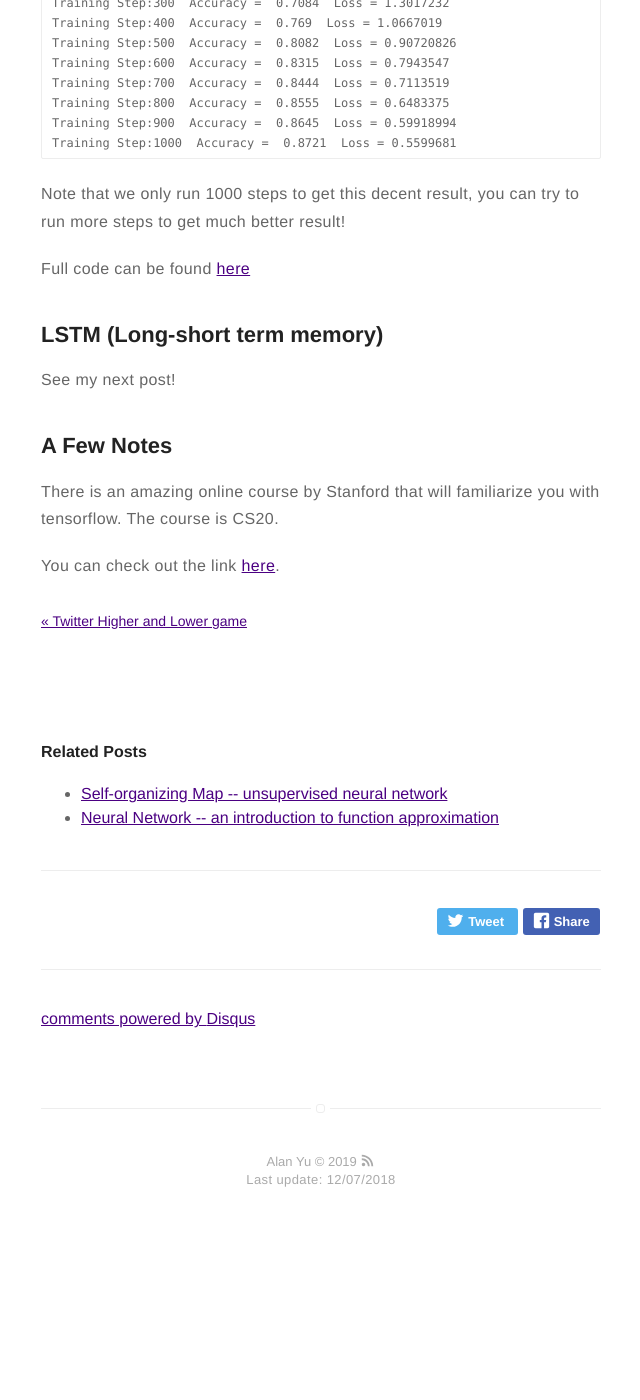
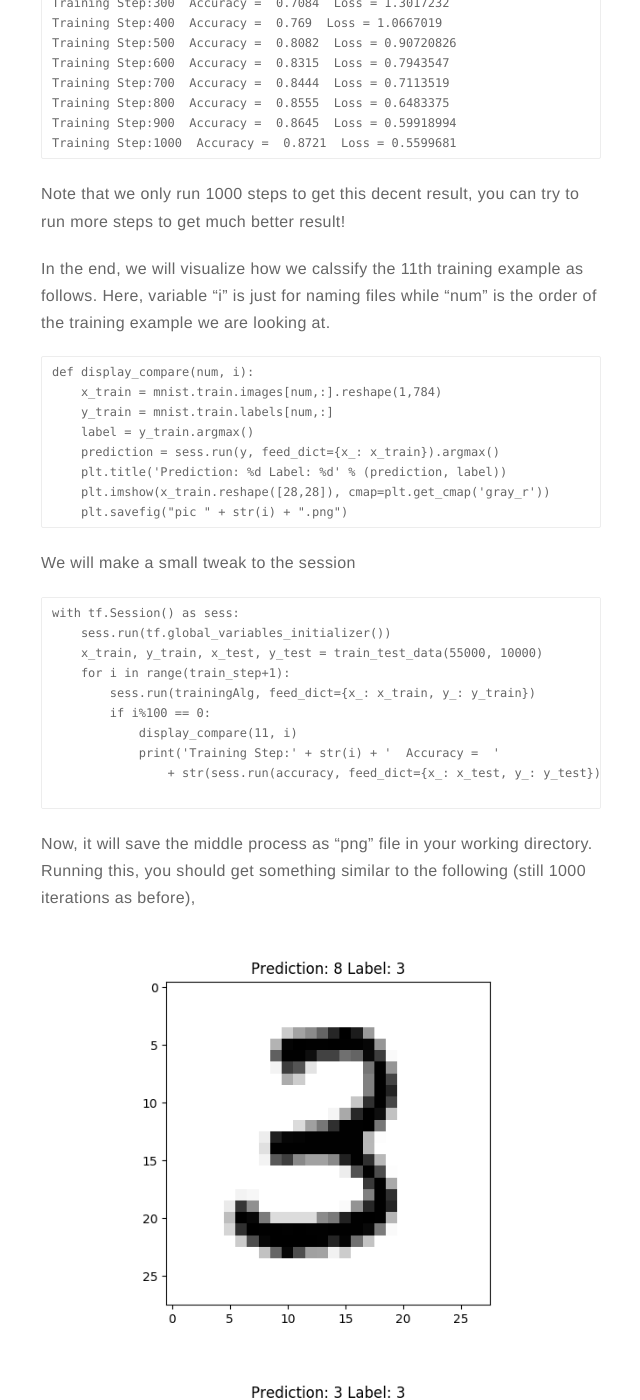
Before and after one commit to AlanFermat/AlanFermat.github.io, a Jekyll site: the page built from _posts/2018-12-06-TensorFlow.md, in a window 1280 px wide and 1400 px high, scrolled down 4607 px. Shown: the whole window, without its empty margins (319-959 px from the left). Built offline with Jekyll 4.4.1, drawn with Linux system fonts in a browser that asks for light colours; comment, search, counter and statistics services are not loaded; before the commit the page ends 5859 px from its top, so only the background shows below that; some of the changed text lies outside the part shown.

Commit message:
add pics

````diff
--- a/_posts/2018-12-06-TensorFlow.md
+++ b/_posts/2018-12-06-TensorFlow.md
@@ -168,6 +168,45 @@ Training Step:1000  Accuracy =  0.8721  Loss = 0.5599681
 
 Note that we only run 1000 steps to get this decent result, you can try to run more steps to get much better result!
 
+In the end, we will visualize how we calssify the 11th training example as follows. Here, variable "i" is just for naming files while "num" is the order of the training example we are looking at.
+
+```
+def display_compare(num, i):
+    x_train = mnist.train.images[num,:].reshape(1,784)
+    y_train = mnist.train.labels[num,:]
+    label = y_train.argmax()
+    prediction = sess.run(y, feed_dict={x_: x_train}).argmax()
+    plt.title('Prediction: %d Label: %d' % (prediction, label))
+    plt.imshow(x_train.reshape([28,28]), cmap=plt.get_cmap('gray_r'))
+    plt.savefig("pic " + str(i) + ".png")
+```
+
+We will make a small tweak to the session
+
+```
+with tf.Session() as sess:
+    sess.run(tf.global_variables_initializer())
+    x_train, y_train, x_test, y_test = train_test_data(55000, 10000)
+    for i in range(train_step+1):
+        sess.run(trainingAlg, feed_dict={x_: x_train, y_: y_train})
+        if i%100 == 0:
+            display_compare(11, i)
+            print('Training Step:' + str(i) + '  Accuracy =  '
+                + str(sess.run(accuracy, feed_dict={x_: x_test, y_: y_test})) + '  Loss = ' + str(sess.run(loss, {x_: x_train, y_: y_train})))
+
+```
+
+Now, it will save the middle process as "png" file in your working directory. Running this, you should get something similar to the following (still 1000 iterations as before),
+
+<div>
+    <img src="https://github.com/AlanFermat/AlanFermat.github.io/blob/master/assets/images/pic0.png?raw=true">
+    <img src="https://github.com/AlanFermat/AlanFermat.github.io/blob/master/assets/images/pic100.png?raw=true">
+    <img src="https://github.com/AlanFermat/AlanFermat.github.io/blob/master/assets/images/pic500.png?raw=true">
+</div>
+
+It seems this model can learn perfectly for "3" at 11th position after merely 100 iterations.
+
+
 
 Full code can be found <a href="https://github.com/AlanFermat/Blogs/blob/master/TensorFlow/MLP.py">here</a>
 
````
Also changed, not shown: assets/images/pic0.png (added), assets/images/pic100.png (added), assets/images/pic500.png (added).
